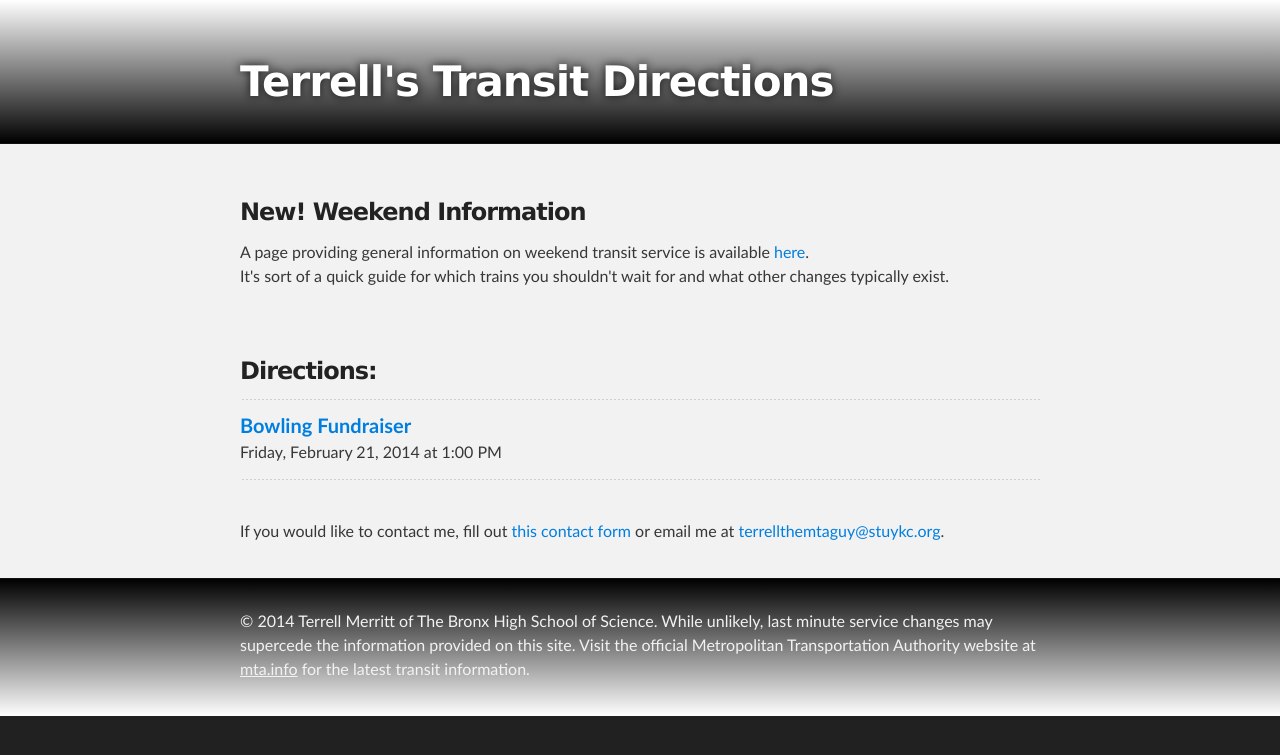
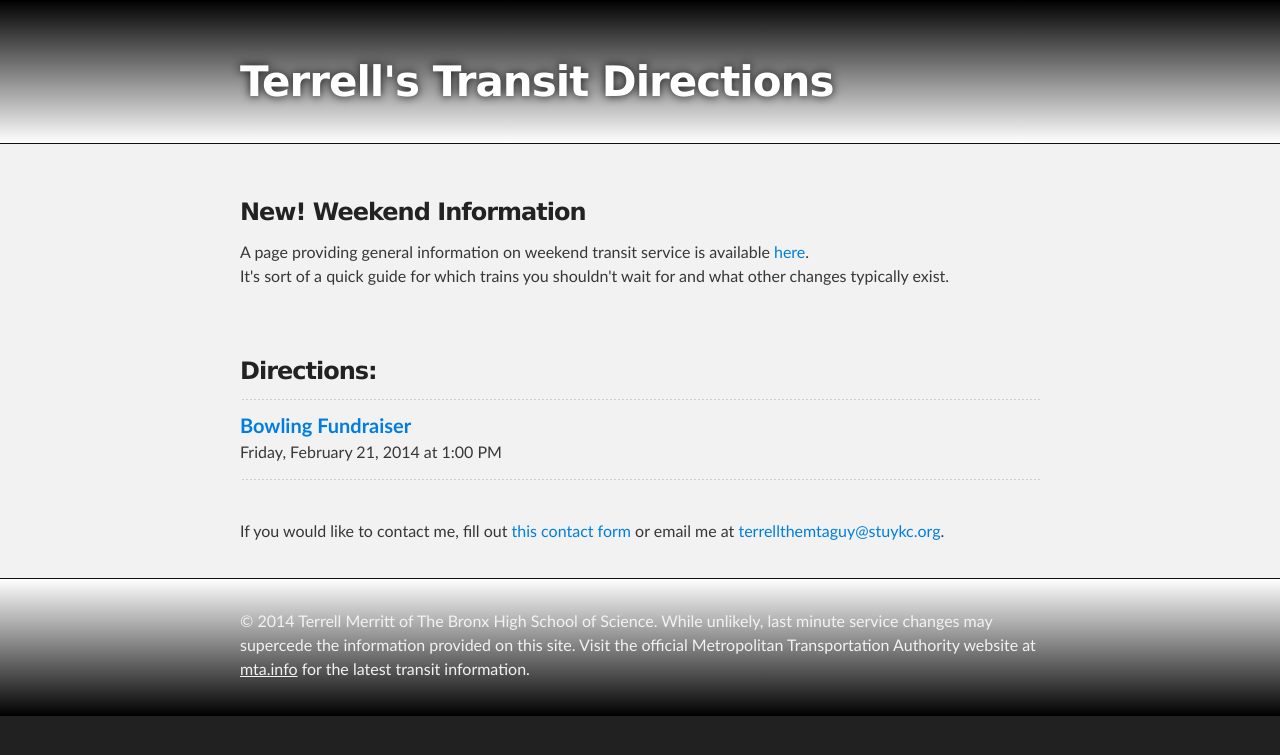
Before and after one commit to terrellthemtaguy/terrellthemtaguy.github.io, a Jekyll site: the page built from index.html, in a window 1280 px wide. Shown: the top 755 px of the page. Built offline with Jekyll 4.4.1, drawn with Linux system fonts in a browser that asks for light colours.

Commit message:
Switch direction of gradient to make sense with pg

```diff
--- a/stylesheets/stylesheet.css
+++ b/stylesheets/stylesheet.css
@@ -49,12 +49,12 @@
 *******************************************************************************/
 
 header{
-background-image: -ms-linear-gradient(top, #FFFFFF 0%, #000000 100%);
-background-image: -moz-linear-gradient(top, #FFFFFF 0%, #000000 100%);
-background-image: -o-linear-gradient(top, #FFFFFF 0%, #000000 100%);
-background-image: -webkit-gradient(linear, left top, left bottom, color-stop(0, #FFFFFF), color-stop(1, #000000));
-background-image: -webkit-linear-gradient(top, #FFFFFF 0%, #000000 100%);
-background-image: linear-gradient(to bottom, #FFFFFF 0%, #000000 100%);
+  background-image: -ms-linear-gradient(top, #000000 0%, #FFFFFF 100%);
+  background-image: -moz-linear-gradient(top, #000000 0%, #FFFFFF 100%);
+  background-image: -o-linear-gradient(top, #000000 0%, #FFFFFF 100%);
+  background-image: -webkit-gradient(linear, left top, left bottom, color-stop(0, #000000), color-stop(1, #FFFFFF));
+  background-image: -webkit-linear-gradient(top, #000000 0%, #FFFFFF 100%);
+  background-image: linear-gradient(to bottom, #000000 0%, #FFFFFF 100%);
 }
 
 body {
@@ -294,12 +294,12 @@
 }
 
 #header_wrap {
-background-image: -ms-linear-gradient(top, #FFFFFF 0%, #000000 100%);
-background-image: -moz-linear-gradient(top, #FFFFFF 0%, #000000 100%);
-background-image: -o-linear-gradient(top, #FFFFFF 0%, #000000 100%);
-background-image: -webkit-gradient(linear, left top, left bottom, color-stop(0, #FFFFFF), color-stop(1, #000000));
-background-image: -webkit-linear-gradient(top, #FFFFFF 0%, #000000 100%);
-background-image: linear-gradient(to bottom, #FFFFFF 0%, #000000 100%);
+  background-image: -ms-linear-gradient(top, #000000 0%, #FFFFFF 100%);
+  background-image: -moz-linear-gradient(top, #000000 0%, #FFFFFF 100%);
+  background-image: -o-linear-gradient(top, #000000 0%, #FFFFFF 100%);
+  background-image: -webkit-gradient(linear, left top, left bottom, color-stop(0, #000000), color-stop(1, #FFFFFF));
+  background-image: -webkit-linear-gradient(top, #000000 0%, #FFFFFF 100%);
+  background-image: linear-gradient(to bottom, #000000 0%, #FFFFFF 100%);
 }
 
 #header_wrap .inner {
@@ -373,12 +373,12 @@
 
 #footer_wrap {
   /** background: #212121; */
-  background-image: -ms-linear-gradient(top, #000000 0%, #FFFFFF 100%);
-  background-image: -moz-linear-gradient(top, #000000 0%, #FFFFFF 100%);
-  background-image: -o-linear-gradient(top, #000000 0%, #FFFFFF 100%);
-  background-image: -webkit-gradient(linear, left top, left bottom, color-stop(0, #000000), color-stop(1, #FFFFFF));
-  background-image: -webkit-linear-gradient(top, #000000 0%, #FFFFFF 100%);
-  background-image: linear-gradient(to bottom, #000000 0%, #FFFFFF 100%);
+  background-image: -ms-linear-gradient(top, #FFFFFF 0%, #000000 100%);
+  background-image: -moz-linear-gradient(top, #FFFFFF 0%, #000000 100%);
+  background-image: -o-linear-gradient(top, #FFFFFF 0%, #000000 100%);
+  background-image: -webkit-gradient(linear, left top, left bottom, color-stop(0, #FFFFFF), color-stop(1, #000000));
+  background-image: -webkit-linear-gradient(top, #FFFFFF 0%, #000000 100%);
+  background-image: linear-gradient(to bottom, #FFFFFF 0%, #000000 100%);
 }
 
 
```
